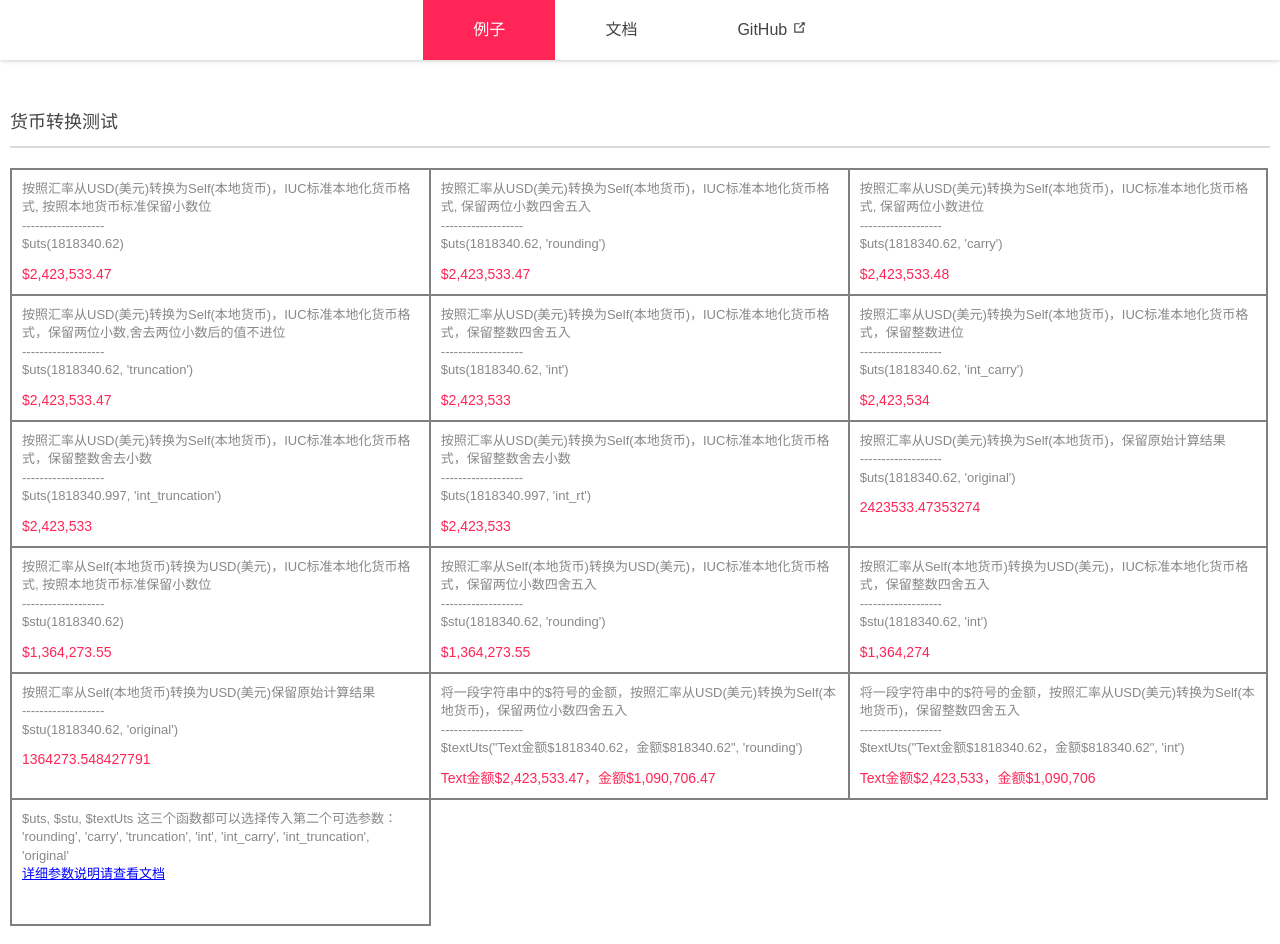
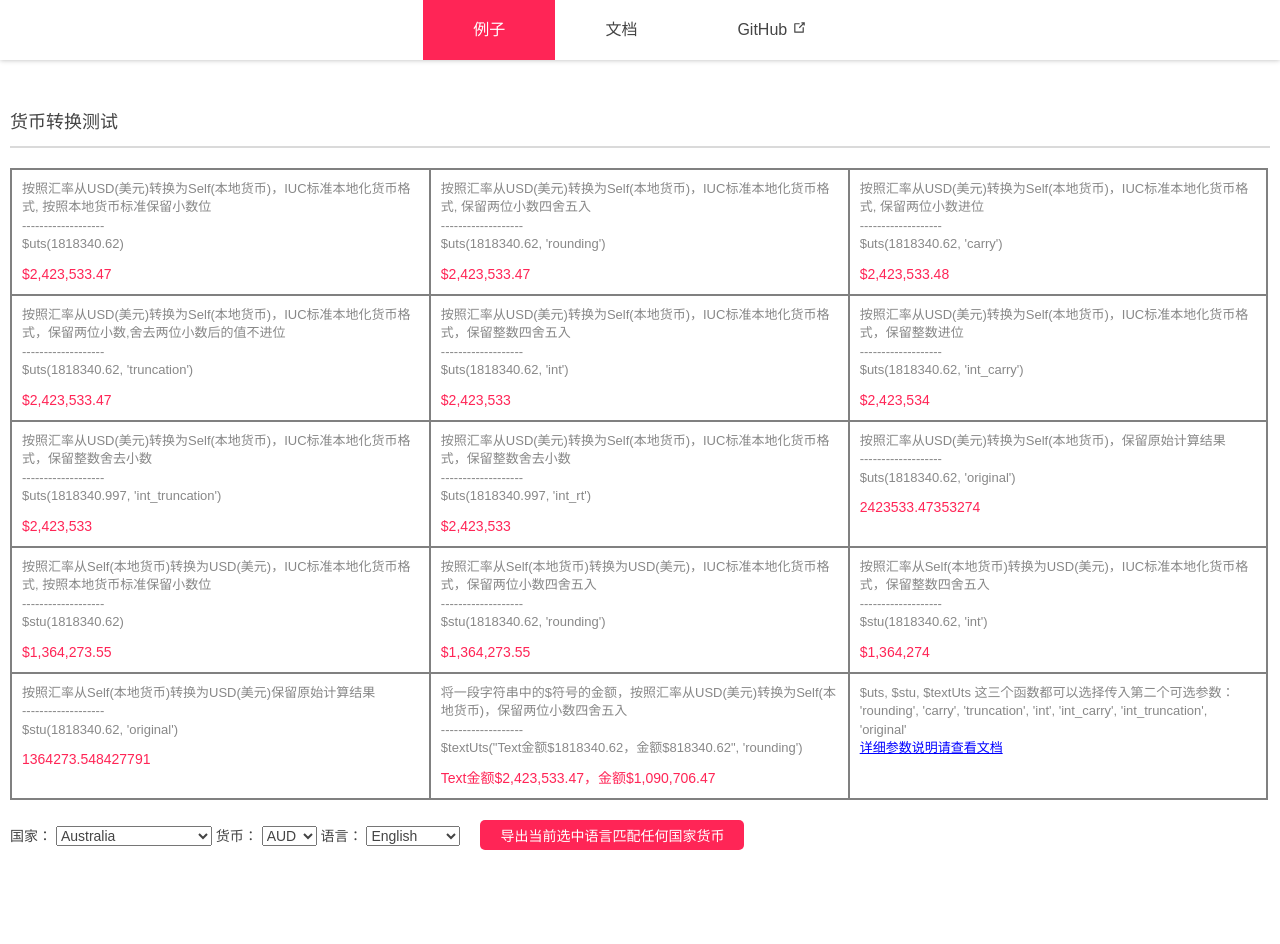
Before and after one commit to StriverF/vue-l10n-currency, a Vue app: page / in a window 1280 px wide. Shown: the top 944 px of the page. After the commit the page ends 870 px from the top, so only its background shows below. Built offline with nearby package versions, Linux system fonts and the light colour scheme.

Commit message:
feat: 添加导出语言货币国家匹配结果

```diff
--- a/examples/views/Demo.vue
+++ b/examples/views/Demo.vue
@@ -92,12 +92,12 @@
         <p>{{$textUts("Text金额$1818340.62，金额$818340.62", 'rounding')}}</p>
       </li>
 
-      <li>
+      <!-- <li>
         <span>将一段字符串中的$符号的金额，按照汇率从USD(美元)转换为Self(本地货币)，保留整数四舍五入</span>
         <span> ------------------- </span>
         <span>$textUts("Text金额$1818340.62，金额$818340.62", 'int')</span>
         <p>{{$textUts("Text金额$1818340.62，金额$818340.62", 'int')}}</p>
-      </li>
+      </li> -->
       <li>
         <span>$uts, $stu, $textUts 这三个函数都可以选择传入第二个可选参数：</span>
         <span>'rounding', 'carry', 'truncation', 'int', 'int_carry', 'int_truncation', 'original'</span>
@@ -109,14 +109,15 @@
       <select @change="changeCountry(selectCountry)" v-model="selectCountry">
         <option v-for="country in countryData " :value ="country" :key="country.country_abbreviation">{{country.country_name}}</option>
       </select>
-       货币：
+      货币：
       <select @change="changeCurrency(selectCurrency)" v-model="selectCurrency">
         <option v-for="currency in currencyData " :value ="currency" :key="currency.isoCode">{{currency.isoCode}}</option>
       </select>
-       语言：
+      语言：
       <select @change="changeLanguage(selectLanguage)" v-model="selectLanguage">
         <option v-for="language in languageData " :value ="language" :key="language.abbreviation">{{language.name}}</option>
       </select>
+      <button @click="exportMatchResults">导出当前选中语言匹配任何国家货币</button>
     </div>
   </div>
 </template>
@@ -124,6 +125,8 @@
 <script>
 import countryData from '../assets/data/countryData.json'
 import languageData from '../assets/data/languageData.json'
+import * as xlsx from 'xlsx'
+
 export default {
   data() {
     return {
@@ -183,6 +186,25 @@ export default {
         symbolDisplay,
         locales
       }
+    },
+    exportMatchResults () {
+      let results = []
+      this.countryData.forEach(country => {
+        this.currencyData.forEach(currency => {
+          results.push(
+            {
+              '参数': `${this.selectLanguage.abbreviation}-${country.country_abbreviation}, ${currency.isoCode}`,
+              '结果': new Intl.NumberFormat(`${this.selectLanguage.abbreviation}-${country.country_abbreviation}`, { style: 'currency', currency: currency.isoCode }).format(1818340.62654)
+            }
+          )
+        })
+      })
+      const ws = xlsx.utils.json_to_sheet(results)
+      const wb = xlsx.utils.book_new()
+      xlsx.utils.book_append_sheet(wb, ws, `语言-${this.selectLanguage.abbreviation} 匹配任意国家货币结果`)
+      xlsx.writeFile(wb, `语言-${this.selectLanguage.abbreviation} 匹配任意国家货币结果`)
+
+      console.log(results)
     }
   }
 
@@ -254,6 +276,7 @@ button {
   outline: none;
   transition: .3s;
   cursor: pointer;
+  margin-left: 20px;
 }
 
 button:hover {
--- a/package.json
+++ b/package.json
@@ -27,7 +27,6 @@
     "release-major": "npm run pre-release && npm version major -m 'tag: 版本更新至 %s major' && npm publish && npm run branch-merge"
   },
   "dependencies": {
-    "core-js": "^2.6.5",
     "vue": "^2.6.10",
     "vue-router": "^3.0.3"
   },
@@ -39,6 +38,7 @@
     "@vue/test-utils": "1.0.0-beta.29",
     "babel-eslint": "^10.0.1",
     "chai": "^4.1.2",
+    "core-js": "^3.6.5",
     "eslint": "^5.16.0",
     "eslint-plugin-vue": "^5.0.0",
     "highlight.js": "^9.15.8",
@@ -51,6 +51,7 @@
     "text-loader": "0.0.1",
     "vue-markdown": "^2.2.4",
     "vue-meditor": "^1.3.0",
-    "vue-template-compiler": "^2.6.10"
+    "vue-template-compiler": "^2.6.10",
+    "xlsx": "^0.18.5"
   }
 }
--- a/src/index.js
+++ b/src/index.js
@@ -194,6 +194,6 @@ var VueL10nCurrency = class VueL10nCurrency {
 }
 
 VueL10nCurrency.install = install
-VueL10nCurrency.version = '1.1.0'
+VueL10nCurrency.version = '1.1.3'
 
 export default VueL10nCurrency
```
Also changed, not shown: 2 other files (tests, documents, lock files or other folders).
